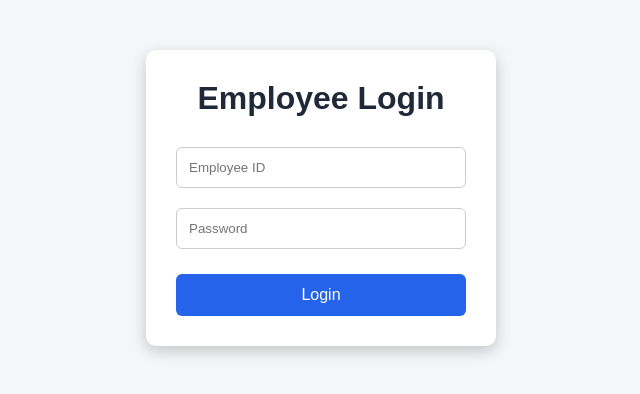
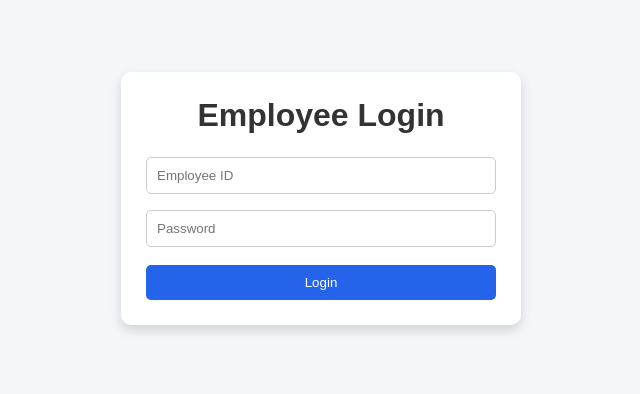
Before and after one commit to Nishi0209/Employee-task-dashboard, a React (Vite) app: page / in a window 1280 px wide. Shown: the part 202-596 px from the top of the page, without its empty margins (319-959 px from the left). Built offline with nearby package versions, Linux system fonts and the light colour scheme.

Commit message:
Add employee task dashboard

```diff
--- a/src/App.css
+++ b/src/App.css
@@ -1,56 +1,89 @@
-* {
-  margin: 0;
-  padding: 0;
-  box-sizing: border-box;
-  font-family: Arial, sans-serif;
+*{
+  margin:0;
+  padding:0;
+  box-sizing:border-box;
+  font-family:Arial,sans-serif;
 }
 
-body {
-  background: #f4f6f9;
+body{
+  background:#f4f6f9;
 }
 
-.container {
-  height: 100vh;
-  display: flex;
-  justify-content: center;
-  align-items: center;
+.container{
+  min-height:100vh;
+  display:flex;
+  justify-content:center;
+  align-items:center;
+  padding:20px;
 }
 
-.login-box {
-  width: 350px;
-  background: white;
-  padding: 30px;
-  border-radius: 10px;
-  box-shadow: 0 5px 15px rgba(0,0,0,0.2);
+.login-box,.dashboard{
+  width:400px;
+  background:#fff;
+  padding:25px;
+  border-radius:10px;
+  box-shadow:0 5px 12px rgba(0,0,0,.15);
 }
 
-h1 {
-  text-align: center;
-  margin-bottom: 20px;
-  color: #1f2937;
-  font-size: 32px;
+h1,h3{
+  text-align:center;
+  color:#333;
+  margin-bottom:15px;
 }
 
-input {
-  width: 100%;
-  padding: 12px;
-  margin: 10px 0;
-  border: 1px solid #ccc;
-  border-radius: 6px;
+input{
+  width:100%;
+  padding:10px;
+  margin:8px 0;
+  border:1px solid #ccc;
+  border-radius:5px;
 }
 
-button {
-  width: 100%;
-  padding: 12px;
-  margin-top: 15px;
-  background: #2563eb;
-  color: white;
-  border: none;
-  border-radius: 6px;
-  cursor: pointer;
-  font-size: 16px;
+button{
+  width:100%;
+  padding:10px;
+  margin-top:10px;
+  border:none;
+  border-radius:5px;
+  background:#2563eb;
+  color:#fff;
+  cursor:pointer;
 }
 
-button:hover {
-  background: #1d4ed8;
+button:hover{
+  background:#1d4ed8;
 }
+
+.task-input{
+  display:flex;
+  gap:10px;
+  margin:20px 0;
+}
+
+.task-input input{
+  flex:1;
+}
+
+.task-input button{
+  width:120px;
+  margin:0;
+}
+
+ul{
+  list-style:none;
+}
+
+li{
+  display:flex;
+  justify-content:space-between;
+  align-items:center;
+  padding:10px;
+  margin-top:10px;
+  background:#f7f7f7;
+  border-radius:5px;
+}
+
+li button{
+  width:90px;
+  margin:0;
+}
--- a/src/App.jsx
+++ b/src/App.jsx
@@ -4,15 +4,42 @@ import "./App.css";
 function App() {
   const [employeeId, setEmployeeId] = useState("");
   const [password, setPassword] = useState("");
+  const [isLoggedIn, setIsLoggedIn] = useState(false);
+  const [task, setTask] = useState("");
+  const [tasks, setTasks] = useState([]);
 
   const handleLogin = () => {
-    if (employeeId && password) {
-      alert("Login Successful");
-    } else {
+    if (!employeeId || !password) {
       alert("Please enter Employee ID and Password");
+      return;
     }
+    setIsLoggedIn(true);
   };
 
+  const addTask = () => {
+    if (!task.trim()) return;
+
+    setTasks([
+      ...tasks,
+      {
+        id: Date.now(),
+        text: task,
+        completed: false,
+      },
+    ]);
+
+    setTask("");
+  };
+
+  const toggleTask = (id) => {
+    setTasks(
+      tasks.map((t) =>
+        t.id === id ? { ...t, completed: !t.completed } : t
+      )
+    );
+  };
+
+  if (!isLoggedIn) {
     return (
       <div className="container">
         <div className="login-box">
@@ -38,4 +65,44 @@ function App() {
     );
   }
 
+  return (
+    <div className="container">
+      <div className="dashboard">
+        <h1>Employee Task Dashboard</h1>
+
+        <h3>Welcome, {employeeId}</h3>
+
+        <div className="task-input">
+          <input
+            type="text"
+            placeholder="Enter a task"
+            value={task}
+            onChange={(e) => setTask(e.target.value)}
+          />
+
+          <button onClick={addTask}>Add Task</button>
+        </div>
+
+        <ul>
+          {tasks.map((t) => (
+            <li key={t.id}>
+              <span
+                style={{
+                  textDecoration: t.completed ? "line-through" : "none",
+                }}
+              >
+                {t.text}
+              </span>
+
+              <button onClick={() => toggleTask(t.id)}>
+                {t.completed ? "Undo" : "Complete"}
+              </button>
+            </li>
+          ))}
+        </ul>
+      </div>
+    </div>
+  );
+}
+
 export default App;
```
Lines whose indentation alone changed are shown as unchanged.
